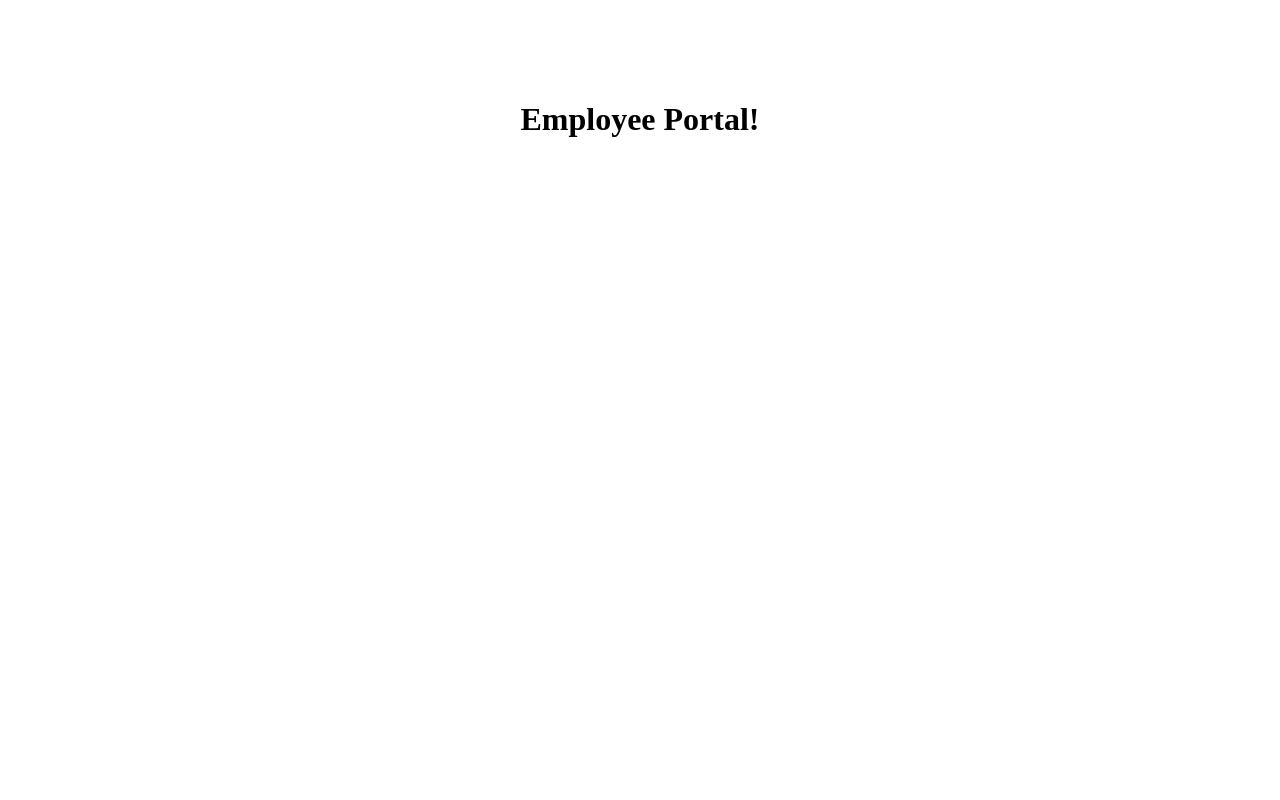
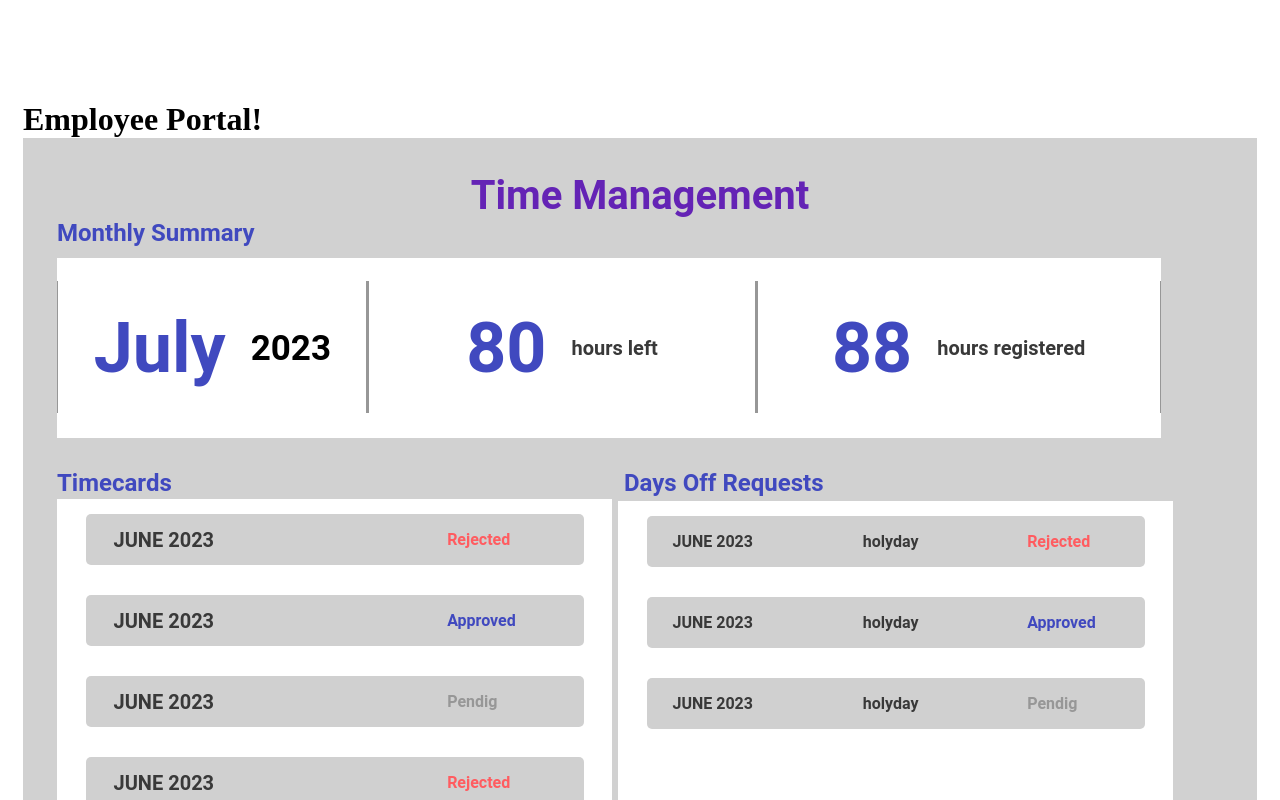
Before and after one commit to AZavalaG/ST-employee-portal, a React (Create React App) app: page / in a window 1280 px wide. Shown: the top 800 px of the page. Built offline with nearby package versions, Linux system fonts and the light colour scheme.

Commit message:
EP:E04H03.DEV.FirtsCommit

```diff
--- a/src/App.js
+++ b/src/App.js
@@ -1,8 +1,12 @@
 import React from 'react';
+import TimeManagement from './Components/TimeManagement';
 
 const App = () => {
   return (
-    <h1>Employee Portal!</h1>
+    <h1>Employee Portal!
+      <TimeManagement />
+    </h1>
+
    );
 }
 
--- a/src/Components/TimeManagement/index.jsx
+++ b/src/Components/TimeManagement/index.jsx
@@ -113,5 +113,5 @@ const TimeManagement = (props) => {
 export default TimeManagement;
 
 TimeManagement.defaultProps = {
-  user: "Manager",
+  user: "Dev",
 };
```
